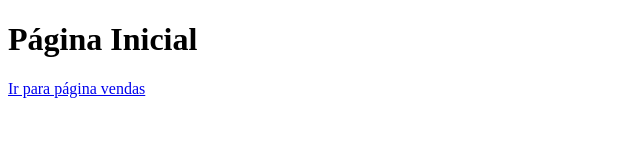
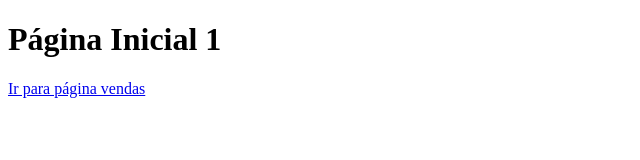
Before and after one commit to Ma-Eduarda/oficinaGit, a plain HTML site: page index.html in a window 1280 px wide. Shown: the full height of the page, 0-640 px from the left. Drawn offline with Linux system fonts and the light colour scheme.

Commit message:
atualização da página inical

```diff
--- a/index.html
+++ b/index.html
@@ -6,7 +6,7 @@
     <title>Página Incial</title>
 </head>
 <body>
-    <h1>Página Inicial</h1>
+    <h1>Página Inicial 1</h1>
     <a href="vendas.html">Ir para página vendas</a>
 </body>
 </html>
```
